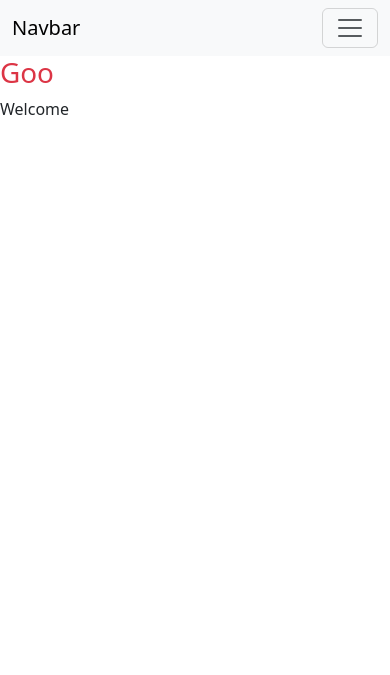
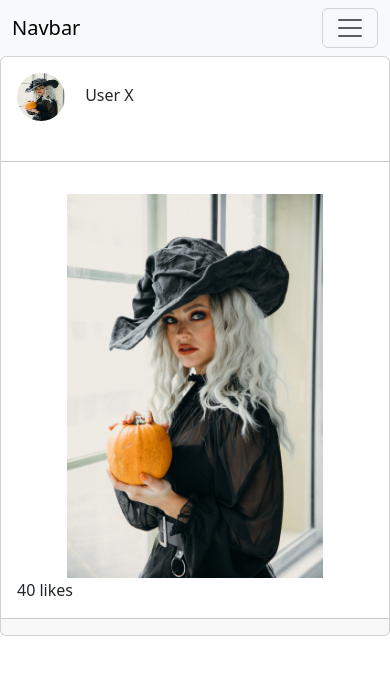
Before and after one commit to githaefrancis/instagram-mirror, a Django app: page / in a window 390 px wide. Shown: the top 675 px of the page. Run offline with Django 4.2, Linux system fonts and the light colour scheme; some libraries are stand-ins or nearby versions.

Commit message:
add card for displaying instagram post

```diff
--- /dev/null
+++ b/static/css/index.css
@@ -0,0 +1,6 @@
+.insta-post{
+width:100%;
+height:24rem;
+object-fit: cover;
+object-position: 50% 50%;
+}
--- a/templates/base.html
+++ b/templates/base.html
@@ -10,11 +10,13 @@
   {% block styles %}
 
   {% bootstrap_css %}
+  <link rel="stylesheet" href="{% static 'css/index.css' %}">
+
   {% endblock %}
 </head>
 <body>
   {% include 'navbar.html' %}
-  <h1 class="text-danger">Goo</h1>
+
   {% block content %}
 
   {% endblock %}
--- a/templates/index.html
+++ b/templates/index.html
@@ -1,6 +1,22 @@
 {% extends 'base.html' %}
 
 {% block content%}
-Welcome
+<div class="row">
+
+  <div class="col-md-2">
+
+
+  </div>
+
+  <div class="col-md-6">
+    {% include 'post.html' %}
+
+
+  </div>
+
+  <div class="col-md-2"></div>
+
+  <div class="col-md-2"></div>
+</div>
 
 {% endblock %}
--- /dev/null
+++ b/templates/post.html
@@ -0,0 +1,29 @@
+{% load static %}
+<div class="card border-1">
+
+
+  <div class="card-title border-1 p-3">
+    <img src="{% static 'asset-images/model.jpg' %}" alt="" height="48" width="48"  class="rounded-circle">
+
+    <span class="px-3">User X</span>
+
+  </div>
+<hr>
+  <div class="card-body">
+
+    <div class="card-img d-flex justify-content-center insta-post">
+
+      <img src="{% static 'asset-images/model.jpg' %}" alt="" class=" ">
+
+    </div>
+
+    <div class="card-text">
+      40 likes
+    </div>
+  </div>
+
+  <div class="card-footer">
+
+
+  </div>
+</div>
--- a/templates/registration/base.html
+++ b/templates/registration/base.html
@@ -12,6 +12,7 @@
   {% block styles %}
 
   {% bootstrap_css %}
+  <link rel="stylesheet" href="{% static 'css/index.css' %}">
   {% endblock %}
 </head>
 <body>
```
Also changed, not shown: static/asset-images/model.jpg (added).
